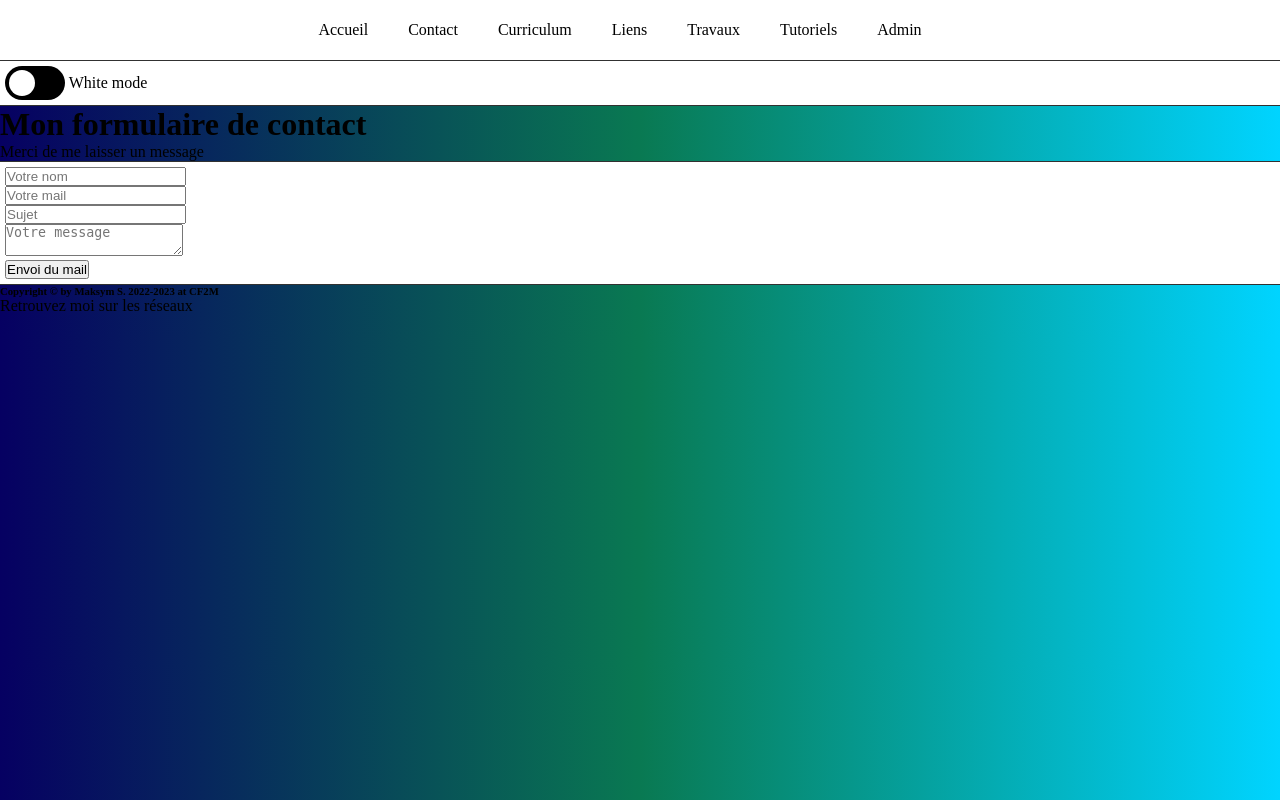
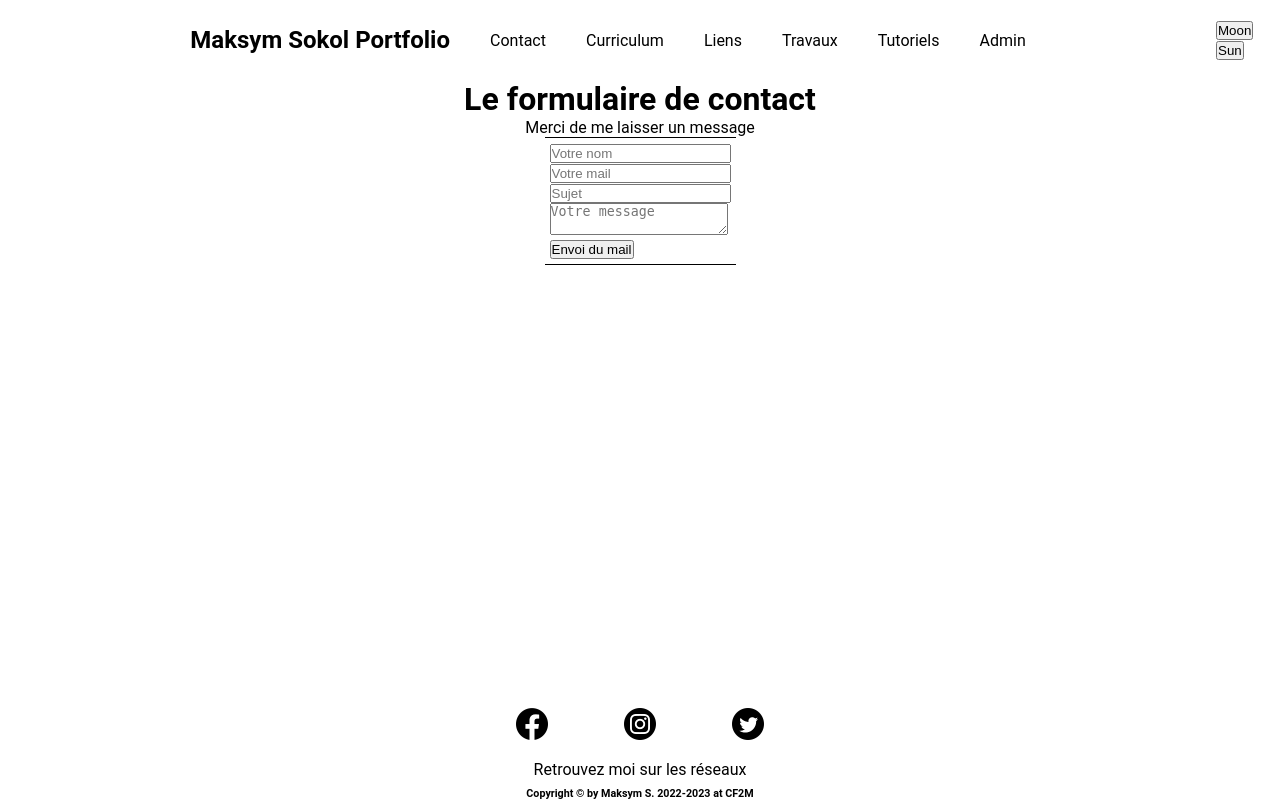
Before and after one commit to Maksym995/Portfolio, a PHP site: page /view/publicView/publicContactView.php in a window 1280 px wide. Run offline with PHP 8.4, Linux system fonts and the light colour scheme.

Commit message:
14-03-23

```diff
--- a/public/css/styles.css
+++ b/public/css/styles.css
@@ -1,115 +1,96 @@
 *, ::before, ::after {
   margin: 0;
   padding: 0;
+  box-sizing: border-box;
 }
+
 ul{
   list-style: none;
   display: flex;
   align-items: center;
   justify-content: center;
   height: 60px;
-    background: var(--mise-en-page-bg);
 }
+
 a{
   text-decoration: none;
-    color: var(--color);
   margin: 20px;
 }
 
+h1 a {
+  color: black;
+}
+
+ul li a {
+  color: black;
+}
+
 form{padding:5px;
-    border-color: #313131;
+    border-color: none;
     border-style:solid;
     border-width: 1px 0;
   }
 
-  /*DARK MODE*/
-  :root {
-    --color: dark;
-    --body-color: linear-gradient(90deg, rgba(6,0,98,1) 0%, rgba(9,121,82,1) 50%, rgba(0,212,255,1) 100%);
-    --mise-en-page-bg: white;
-    --form-bg: white;
-    --form-border-color: #313131;
-  }
-  .mode-dark {
-    --color: white;
-    --body-color:  linear-gradient(90deg, rgba(131,58,180,1) 0%, rgba(253,29,29,1) 50%, rgba(252,176,69,1) 100%);
-    --mise-en-page-bg: #232323;
-    --form-bg: #232323;
-    --form-border-color: #ccc;
+.formulaire {
+  display: flex;
+  align-items: center;
+  justify-content: center;
+  flex-direction: column;
+
+
 }
 
-  body{
-    color: var(--color);
-    background: var(--body-color);
-  }
-  form{padding:5px;
-    border-color: var(--form-border-color);
-    border-style:solid;
-    border-width: 1px 0;
-    background-color: var(--form-bg);
+
+
+@import url('https://fonts.googleapis.com/css2?family=Roboto:ital,wght@0,700;1,400&display=swap');
+
+body {
+  font-family: 'Roboto', sans-serif;
+  height: 100vh;
+  overflow: hidden;
+  margin: 0;
+
 }
 
-  .btToggle .btn {
-    position: relative;
-    display: inline-block;
-    width: 60px;
-    height: 34px;
-    line-height : 34px;
-    color:#fff;
+nav{
+  display: grid;
+  grid-template-columns: auto 5%;
+  grid-template-rows: 10vh;
+  grid-template-areas: "menu divdm";
+  /* Dans Grid tous les items sont centrés verticalement */
+  /* Comme justifi content n'est pas defini, il prend la valeur par défaut = strech */
+  align-items: center;
 }
 
-  /* Hide default HTML checkbox */
-  .btToggle input {
-    opacity: 0;
-    width: 0;
-    height: 0;
+footer{
+  display: flex;
+  flex-direction: column;
+  justify-content: center;
+  align-items: center;
+  position:absolute;
+  bottom:0;  /* on le colle en bas */
+  width:100%;
+  height:100px;   /* Hauteur du pied de page */
+
 }
 
-  /* The slider */
-  .btToggle .slider {
-    position: absolute;
-    cursor: pointer;
-    top: 0;
-    left: 0;
-    bottom: 0;
-    right:0;
-    background-color: #000;
-    border-radius: 34px;
-    white-space : nowrap;
+.h6 {
+  margin: 1vh;
 }
 
-  .btToggle .slider::before {
-    position: absolute;
-    content: "";
-    height: 26px;
-    width: 26px;
-    left: 4px;
-    bottom: 4px;
-    background-color: white;
-    border-radius: 50%;
+.sociaux a img {
+  margin: 1em;
+  width: 2em;
 }
 
-  .btToggle input:checked + .slider {
-    background-color: #fff;
-    padding-left: 18px;
-    padding-right: 36px;
+/*Dark Mode*/
+.dark-mode {
+  background-color: black;  color: white;
+}
+.light-mode {
+  background-color: white;  color: black;
 }
 
-  .btToggle input:focus + .slider {
-    box-shadow: 0 0 1px #2196F3;
-    color:#000;
+.dark-mode a {
+  color: white;
 }
-
-  .btToggle input:checked + .slider::before {
-    right:4px;
-    left:auto;
-    background-color: #000;
-  }
-
-  .mise-en-page-lien .bloc-mise-en-page{
-    background-color: var(--mise-en-page-bg);
-  }
-
-  .bloc-lien a:link, .bloc-lien a:visited, .bloc-lien a{
-    color: var(--color);
-  }
--- a/public/index.php
+++ b/public/index.php
@@ -7,6 +7,7 @@ require_once "../model/ContactModel.php";
 require_once "../model/LiensModel.php";
 require_once "../model/TravauxModel.php";
 //require_once "../model/UtilisateursModel.php";
+
 
 
 # Connexion
--- a/public/js/scripts.js
+++ b/public/js/scripts.js
@@ -1,17 +1,7 @@
-function setMode(oEvent){
-    document.body.classList.replace(aModes[Number(!this.checked)],aModes[Number(this.checked)]);
-    localStorage.setItem('mode',aModes[Number(this.checked)]);
-    this.parentNode.nextElementSibling.innerHTML = (this.checked)? "Dark mode":"White mode"
+function darkMode() {  var element = document.body;
+  var content = document.getElementById("DarkModetext");  element.className = "dark-mode";
+  content.innerText = "Dark Mode is ON"; }
+function lightMode() {  var element = document.body;
+    var content = document.getElementById("DarkModetext");  element.className = "light-mode";
+    content.innerText = "Dark Mode is OFF";
   }
-
-  function loadMode(){
-    let sMode = localStorage.getItem('mode');
-    document.forms["mytheme"]["theme-mode"].checked = sMode == aModes[1];
-    setMode.call(document.forms["mytheme"]["theme-mode"])
-  }
-  let aModes = ["mode-white", "mode-dark"];
-  document.addEventListener('DOMContentLoaded',function(){
-    document.body.classList.add(aModes[0]);
-    document.forms["mytheme"]["theme-mode"].addEventListener('click', setMode);
-    loadMode()
-  });
--- a/view/publicView/inc/footerView.php
+++ b/view/publicView/inc/footerView.php
@@ -1,10 +1,11 @@
-<footer>
-    <h6>Copyright &copy; by Maksym S. 2022-2023 at CF2M</h6>
+<footer class="">
+
+
+    <div class="sociaux">
+        <a href=""><img src="assets/fb_icone.png" alt=""></a>
+        <a href=""><img src="assets/ig_icone.png" alt=""></a>
+        <a href=""><img src="assets/twit_icone.png" alt=""></a>
+    </div>
     <p>Retrouvez moi sur les réseaux</p>
-
-    <div>
-        <a href=""><img src="" alt=""></a>
-        <a href=""><img src="" alt=""></a>
-        <a href=""><img src="" alt=""></a>
-    </div>
+    <h6 class="h6">Copyright &copy; by Maksym S. 2022-2023 at CF2M</h6>
 </footer>
--- a/view/publicView/inc/menuView.php
+++ b/view/publicView/inc/menuView.php
@@ -1,24 +1,16 @@
-<nav>
+<nav class="">
 <script type="text/javascript" src="js/scripts.js"></script>
-    <ul class="nav">
-        <li><a href="./">Accueil</a></li>
+    <ul class="menu">
+        <h1 class=""><a href="./">Maksym Sokol Portfolio</a></h1>
         <li><a href="?p=contact">Contact</a></li>
         <li><a href="?p=curriculum">Curriculum</a></li>
         <li><a href="?p=liens">Liens</a></li>
         <li><a href="?p=travaux">Travaux</a></li>
         <li><a href="?p=tutoriels">Tutoriels</a></li>
         <li><a href="?p=admin">Admin</a></li>
-
-        <li class="menu"><a class="nav-link" href="#"></a></li>
     </ul>
-    <form name="mytheme">
-        <label class="btToggle">
-            <span class="btn">
-            <input type="checkbox" name="theme-mode">
-            <span class="slider"></span>
-            </span>
-            <span class="label">White mode</span>
-        </label>
-</form>
-<script src="../01_12exo/exo.js"></script>
+    <div class="divdm">
+        <button class="dark" onclick="darkMode()">Moon</button>
+        <button class="light" onclick="lightMode()">Sun</button>
+    </div>
 </nav>
--- a/view/publicView/publicAccueilView.php
+++ b/view/publicView/publicAccueilView.php
@@ -4,11 +4,10 @@
     <meta charset="UTF-8">
     <meta http-equiv="X-UA-Compatible" content="IE=edge">
     <meta name="viewport" content="width=device-width, initial-scale=1.0">
-    <title>Portfolio - Maksym</title>
+    <title>Portfolio - Accueil</title>
     <link rel="stylesheet" href="css/styles.css">
 </head>
 <body>
-
 <?php
     include_once "inc/menuView.php"
 ?>
--- a/view/publicView/publicAdminView.php
+++ b/view/publicView/publicAdminView.php
@@ -4,11 +4,10 @@
     <meta charset="UTF-8">
     <meta http-equiv="X-UA-Compatible" content="IE=edge">
     <meta name="viewport" content="width=device-width, initial-scale=1.0">
-    <title>Portfolio - Maksym</title>
+    <title>Portfolio - Admin</title>
     <link rel="stylesheet" href="css/styles.css">
 </head>
 <body>
-
 <?php
     include_once "inc/menuView.php"
 ?>
--- a/view/publicView/publicContactView.php
+++ b/view/publicView/publicContactView.php
@@ -4,18 +4,17 @@
     <meta charset="UTF-8">
     <meta http-equiv="X-UA-Compatible" content="IE=edge">
     <meta name="viewport" content="width=device-width, initial-scale=1.0">
-    <title>Portfolio - Maksym</title>
+    <title>Portfolio - Contact</title>
     <link rel="stylesheet" href="css/styles.css">
 </head>
-<body>
-
+<body class="">
 <?php
     include_once "inc/menuView.php"
 ?>
 
-    <div class="">
-    <h1>Mon formulaire de contact</h1>
-    <p>Merci de me laisser un message</p>
+<div class="formulaire">
+    <h1 class="">Le formulaire de contact</h1>
+    <p class="">Merci de me laisser un message</p>
         <?php
         if(isset($erreur))
         echo $erreur;
--- a/view/publicView/publicCvView.php
+++ b/view/publicView/publicCvView.php
@@ -4,7 +4,7 @@
     <meta charset="UTF-8">
     <meta http-equiv="X-UA-Compatible" content="IE=edge">
     <meta name="viewport" content="width=device-width, initial-scale=1.0">
-    <title>Portfolio - Maksym</title>
+    <title>Portfolio - Curriculum</title>
     <link href="css/styles.css" rel="stylesheet" />
 </head>
 <body>
--- a/view/publicView/publicLiensView.php
+++ b/view/publicView/publicLiensView.php
@@ -4,7 +4,7 @@
     <meta charset="UTF-8">
     <meta http-equiv="X-UA-Compatible" content="IE=edge">
     <meta name="viewport" content="width=device-width, initial-scale=1.0">
-    <title>Portfolio - Maksym</title>
+    <title>Portfolio - Liens</title>
     <link href="css/styles.css" rel="stylesheet" />
 </head>
 <body>
--- a/view/publicView/publicTravauxView.php
+++ b/view/publicView/publicTravauxView.php
@@ -4,7 +4,7 @@
     <meta charset="UTF-8">
     <meta http-equiv="X-UA-Compatible" content="IE=edge">
     <meta name="viewport" content="width=device-width, initial-scale=1.0">
-    <title>Portfolio - Maksym</title>
+    <title>Portfolio - Travaux</title>
     <link href="css/styles.css" rel="stylesheet" />
 </head>
 <body>
--- a/view/publicView/publicTutorielsView.php
+++ b/view/publicView/publicTutorielsView.php
@@ -4,7 +4,7 @@
     <meta charset="UTF-8">
     <meta http-equiv="X-UA-Compatible" content="IE=edge">
     <meta name="viewport" content="width=device-width, initial-scale=1.0">
-    <title>Portfolio - Maksym</title>
+    <title>Portfolio - Tutoriels</title>
     <link href="css/styles.css" rel="stylesheet" />
 </head>
 <body>
```
Also changed, not shown: config.php.ini (added, +9 -0 lines), public/assets/fb_icone.png (added), public/assets/ig_icone.png (added), public/assets/twit_icone.png (added). Lines whose indentation alone changed are shown as unchanged.
